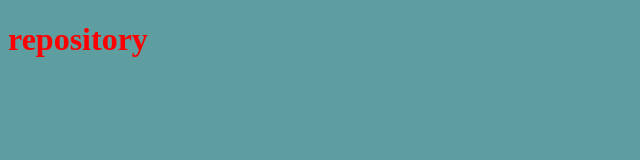
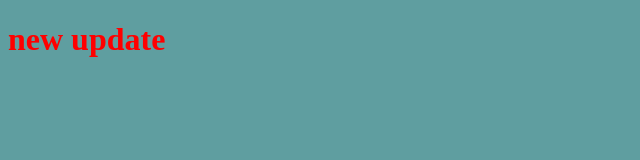
Before and after one commit to Marvel777/second-try-, a plain HTML site: page index.html in a window 1280 px wide. Shown: the whole page, without its empty margins (0-640 px from the left). Drawn offline with Linux system fonts and the light colour scheme.

Commit message:
edit in words html

```diff
--- a/index.html
+++ b/index.html
@@ -8,7 +8,7 @@
     <link rel="stylesheet" href="style.css">
 </head>
 <body>
-    <h1>repository</h1>
+    <h1>new update </h1>
     <script src="app.js"></script>
 </body>
 </html>
```
Also changed, not shown: app.js (line endings or trailing spaces).
